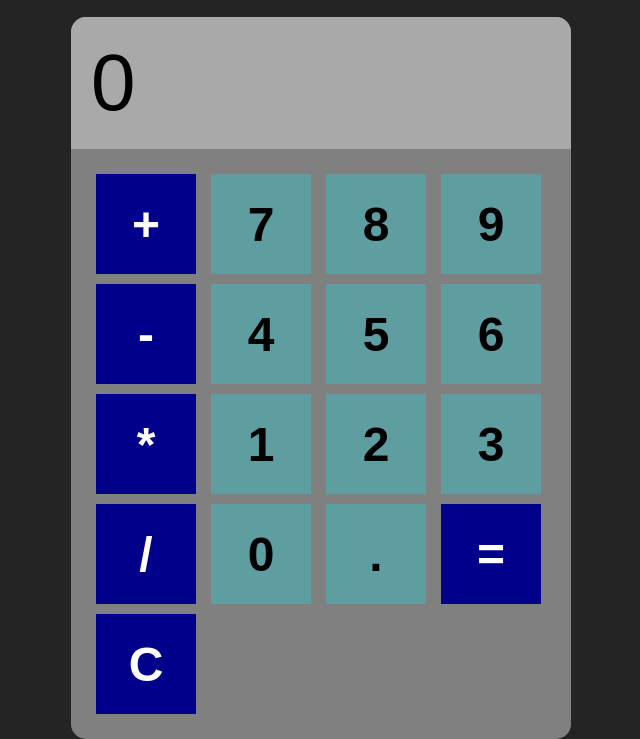
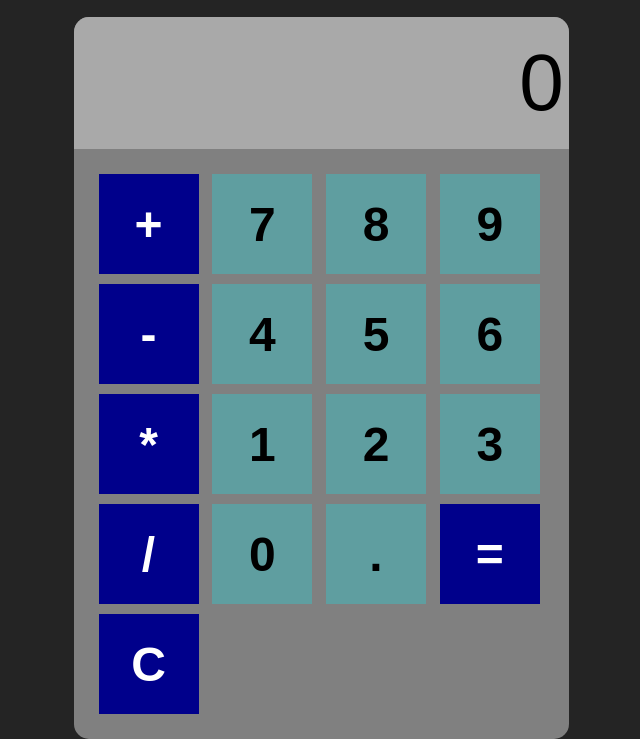
Before and after one commit to JonoCab001/JS-calculator, a plain HTML site: page index.html in a window 1280 px wide. Shown: the part 61-800 px from the top of the page, without its empty margins (319-959 px from the left). Drawn offline with Linux system fonts and the light colour scheme.

Commit message:
Aligned Input display to the right side instead of left side

```diff
--- a/css/styles.css
+++ b/css/styles.css
@@ -18,15 +18,15 @@ h1 {
     font-family: Arial, Helvetica, sans-serif;
     background-color: gray;
     border-radius: 15px;
-    max-width: 500px;
+    max-width: 495px;
     overflow: hidden;
 }
 
 #display {
-    width: 100%;
+    width: 95%;
     padding: 20px;
     font-size: 5rem;
-    text-align: left;
+    text-align: right;
     border: none;
     background-color: darkgray;
 }
```
